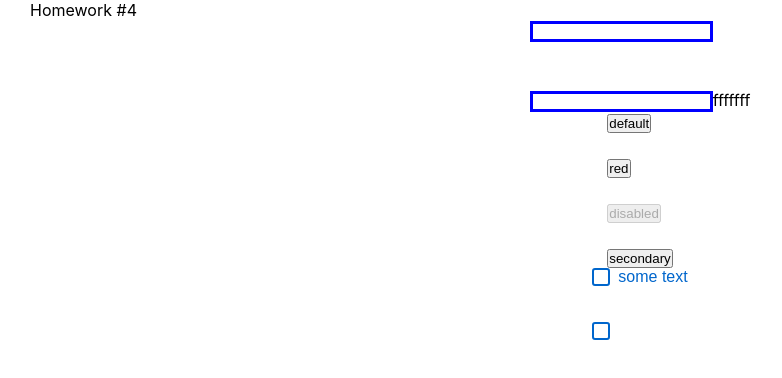
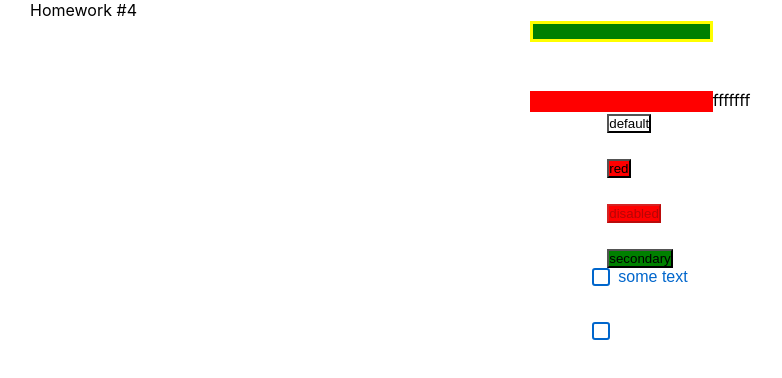
Before and after one commit to premakanda/hw_ign, a React (Create React App) app: page / in a window 1280 px wide. Shown: the top 378 px of the page, without its empty margins (0-782 px from the left). Built offline with nearby package versions, Linux system fonts and the light colour scheme.

Commit message:
add hw42

```diff
--- a/src/s2-homeworks/hw04/common/c1-SuperInputText/SuperInputText.module.css
+++ b/src/s2-homeworks/hw04/common/c1-SuperInputText/SuperInputText.module.css
@@ -10,11 +10,12 @@
 
 .superInput {
     border: 3px solid yellow;
-
+    background: green;
 }
 
 .errorInput {
     border: 3px solid red;
+    background: red;
 }
 
 .errorInput:focus {
--- a/src/s2-homeworks/hw04/common/c1-SuperInputText/SuperInputText.tsx
+++ b/src/s2-homeworks/hw04/common/c1-SuperInputText/SuperInputText.tsx
@@ -48,11 +48,11 @@ const SuperInputText: React.FC<SuperInputTextPropsType> = (
         onEnter() // то вызвать его
     }
 
-    const finalSpanClassName = s.error
+    const finalSpanClassName =s.error
         + (spanClassName ? ' ' + spanClassName : '')
-    const finalInputClassName = s.input
-        + (error ? ' ' + s.errorInput : ' ' + s.superInput)
-        + className// задача на смешивание классов
+    const finalInputClassName = `${s.input}
+        ${error ?  s.errorInput : s.superInput}`
+
 
     return (
         <div className={s.inputWrapper}>
--- a/src/s2-homeworks/hw04/common/c2-SuperButton/SuperButton.module.css
+++ b/src/s2-homeworks/hw04/common/c2-SuperButton/SuperButton.module.css
@@ -6,6 +6,7 @@
 }
 
 .secondary {
+    background: green;
 }
 
 .default {
@@ -36,4 +37,5 @@
 }
 
 .button:disabled {
+
 }
--- a/src/s2-homeworks/hw04/common/c2-SuperButton/SuperButton.tsx
+++ b/src/s2-homeworks/hw04/common/c2-SuperButton/SuperButton.tsx
@@ -17,10 +17,9 @@ const SuperButton: React.FC<SuperButtonPropsType> = (
         ...restProps // все остальные пропсы попадут в объект restProps, там же будет children
     }
 ) => {
-    const finalClassName = s.button
-        + (xType ? s.red : s.default)
-
-        + className// задачка на смешивание классов
+    const finalClassName = `${s.button}
+        ${xType === 'red' ? s.red : xType === 'secondary' ? s.secondary: s.default}
+ ${disabled ? s.disabled : ''}`;
 
     return (
         <button
```
